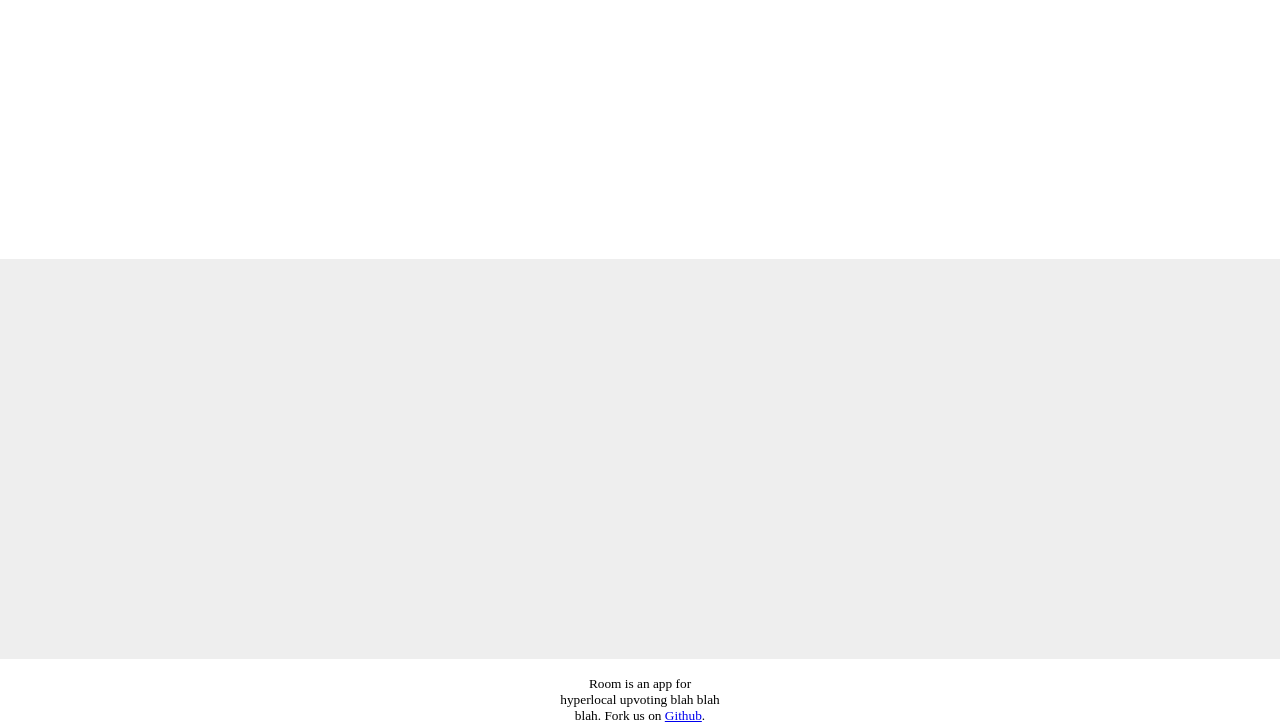
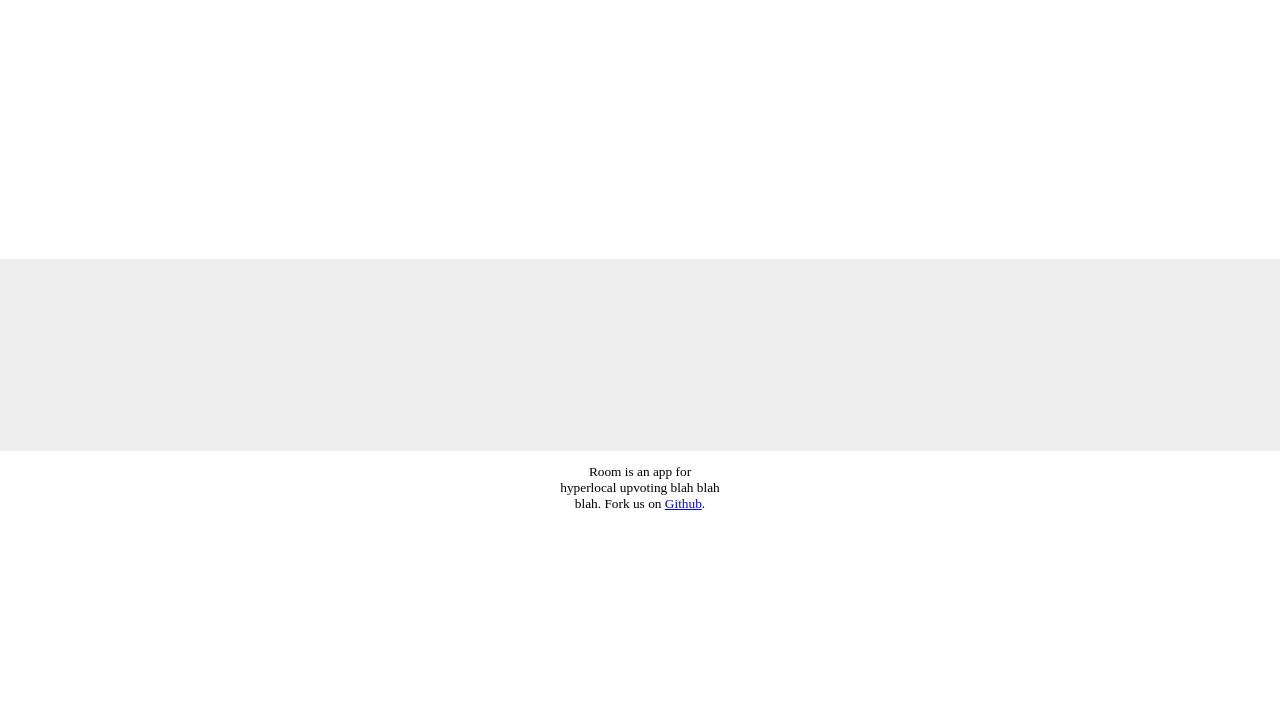
Before and after one commit to GracieMcP/turnt, a plain HTML site: page index.html in a window 1280 px wide. Shown: the part 541-1265 px from the top of the page. After the commit the page ends 1053 px from the top, so only its background shows below. Drawn offline with Linux system fonts and the light colour scheme.

Commit message:
Removed the canvas.

```diff
--- a/index.css
+++ b/index.css
@@ -90,9 +90,10 @@ svg#down-arrow:hover
     cursor: pointer;
 }
 
-canvas
+section#graph
 {
     width: 100%;
+    height: 12em;
     background-color: #eee;
 }
 
--- a/index.html
+++ b/index.html
@@ -26,8 +26,6 @@
             </div>
 		</section>
 		<section id="graph">
-			<canvas id="myCanvas" width="160" height="50">
-			</canvas>
 		</section>
         <footer>
             <small>
```
